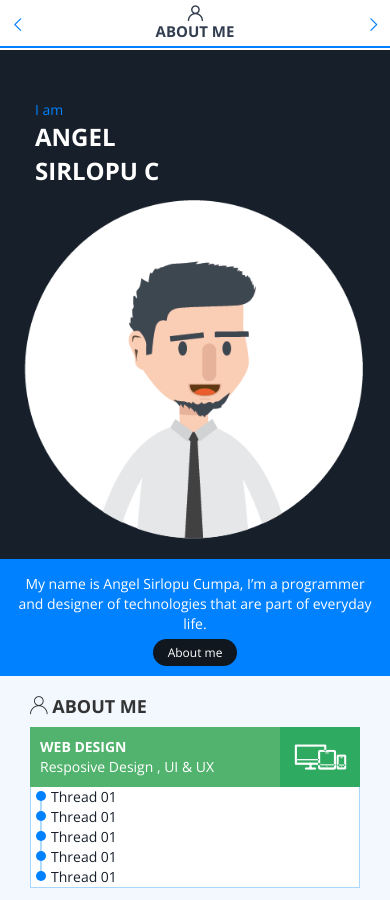
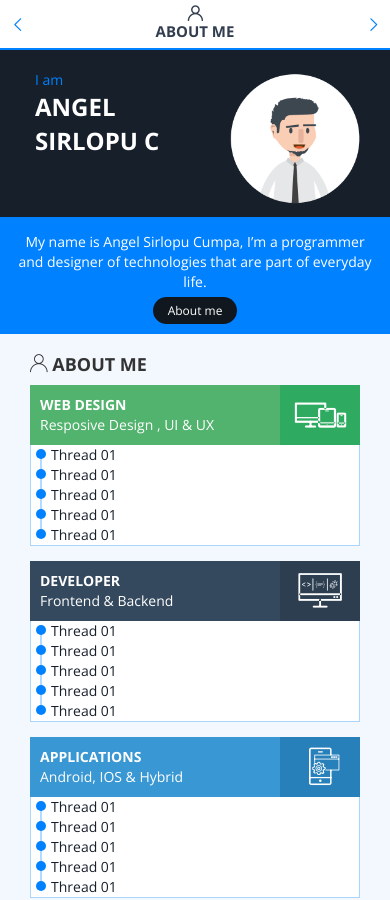
Before and after one commit to AnguelSC/AnguelSC-Personal-Page, a plain HTML site: page index.html in a window 390 px wide. Shown: the top 900 px of the page. Drawn offline with nearby package versions, Linux system fonts and the light colour scheme; files whose address does not match are found by name.

Commit message:
Resize about info responsive

```diff
--- a/css/anguelsc.css
+++ b/css/anguelsc.css
@@ -126,7 +126,7 @@ header{
     padding-top: 6px;
     color: #323E4F;
     font-size: 15px;
-    height: 48px;
+    height: 50px;
     border-bottom:2px solid #0081ff;
 
 }
@@ -145,14 +145,14 @@ header{
     padding-left: 15px;
     padding-right: 15px;
 }
-.options > .information > p{
+.options > .information > .name > p{
     margin: 0;
 }
-.options > .information > p:nth-child(1){
+.options > .information > .name > p:nth-child(1){
     color: #0081ff;
     padding-left: 20px;
 }
-.options > .information > p:nth-child(n + 2){
+.options > .information > .name > p:nth-child(n + 2){
     font-size: 24px;
     padding-left: 20px;
     font-weight: bold;
@@ -316,4 +316,18 @@ header{
     .header_options > .header_options_list > a.active{
         display: block;
     }
+    .options{
+        padding-top: 20px;
+    }
+    .options > .information > .name {
+        vertical-align: top;
+       width: 58%;
+       display: inline-block
+    }
+    .options > .information > .photo {
+        vertical-align: top;
+       width: 38%;
+       display: inline-block
+    }
+
 }
--- a/index.html
+++ b/index.html
@@ -29,9 +29,11 @@
             <div class="row">
                 <div class="options col-sm-12 col-md-2">
                     <div class="information">
-                        <p>I am</p>
-                        <p>ANGEL</p>
-                        <p>SIRLOPU C</p>
+                        <div class="name">
+                            <p>I am</p>
+                            <p>ANGEL</p>
+                            <p>SIRLOPU C</p>
+                        </div>
                         <div class="photo">
                             <img src="images/AngelSirlopuC.png" alt="">
                         </div>
```
